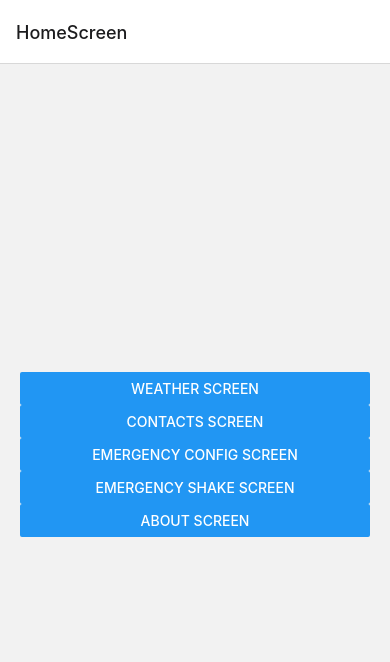
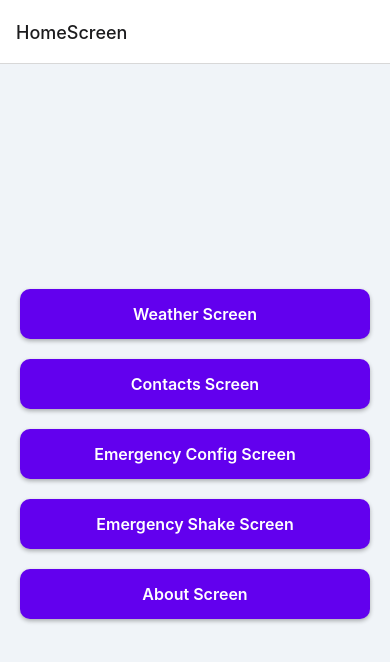
Before and after one commit to Noahdk06/Dai-funcionalidades, a React Native app: screen / in a window 390 px wide. Shown: the top 662 px of the page. Built offline with nearby package versions, Linux system fonts and the light colour scheme.

Commit message:
vudin roba codigos

```diff
--- a/src/screens/AboutScreen.js
+++ b/src/screens/AboutScreen.js
@@ -1,16 +1,46 @@
 import React from 'react';
-import { View, Text } from 'react-native';
-import QRCode from 'react-native-qrcode-svg';
+import { View, Text, StyleSheet, Image } from 'react-native';
 
 const AboutScreen = () => {
-  const qrValue = "Integrantes: Iván Frankowski, Noah Denenberg Korob y Uma Gotfryd";
+  // Ruta local de la imagen o URL remota
+  const imageSource = require('./img/ec.png'); // Para imagen local
+  // const imageSource = { uri: 'https://tu-imagen-url.com/logo.png' }; // Para imagen remota
 
   return (
-    <View style={{ flex: 1, justifyContent: 'center', alignItems: 'center' }}>
-      <Text>Acerca de la Aplicación</Text>
-      <QRCode value={qrValue} size={150} />
+    <View style={styles.container}>
+      <Text style={styles.title}>Acerca de la Aplicación</Text>
+      <Image source={imageSource} style={styles.image} />
+      <Text style={styles.subtitle}>Proyecto desarrollado por:</Text>
+      <Text style={styles.teamText}>Iván Frankowski, Noah Denenberg Korob, Uma Gotfryd</Text>
     </View>
   );
 };
 
+const styles = StyleSheet.create({
+  container: {
+    flex: 1,
+    justifyContent: 'center',
+    alignItems: 'center',
+    backgroundColor: '#f8f9fa', // Fondo suave
+    padding: 20,
+  },
+  title: {
+    fontSize: 24,
+    fontWeight: 'bold',
+    color: '#333',
+    marginBottom: 10,
+  },
+  subtitle: {
+    fontSize: 16,
+    color: '#555',
+    marginBottom: 15,
+  },
+  teamText: {
+    fontSize: 14,
+    color: '#777',
+    marginTop: 10,
+    textAlign: 'center',
+  },
+});
+
 export default AboutScreen;
--- a/src/screens/ContactsScreen.js
+++ b/src/screens/ContactsScreen.js
@@ -1,43 +1,147 @@
 import React, { useEffect, useState } from 'react';
-import { View, Text, FlatList, PermissionsAndroid, Platform } from 'react-native';
-import Contacts from 'react-native-contacts';
+import { View, Text, FlatList, StyleSheet, Alert, ActivityIndicator } from 'react-native';
+import * as Contacts from 'expo-contacts';
+import AsyncStorage from '@react-native-async-storage/async-storage';
+import { MaterialIcons } from '@expo/vector-icons';
 
-const ContactsScreen = () => {
+export default function ContactsScreen() {
   const [contacts, setContacts] = useState([]);
+  const [emergencyNumber, setEmergencyNumber] = useState('');
+  const [loading, setLoading] = useState(true);
 
   useEffect(() => {
-    const fetchContacts = async () => {
-      if (Platform.OS === 'android') {
-        const granted = await PermissionsAndroid.request(
-          PermissionsAndroid.PERMISSIONS.READ_CONTACTS
-        );
-        if (granted === PermissionsAndroid.RESULTS.GRANTED) {
-          Contacts.getAll().then(setContacts);
-        } else {
-          alert("Permiso de contactos denegado");
+    const fetchEmergencyNumber = async () => {
+      try {
+        const number = await AsyncStorage.getItem('emergencyNumber');
+        if (number) {
+          setEmergencyNumber(formatPhoneNumber(number));
         }
-      } else {
-        // En iOS, la solicitud de permisos de contactos se maneja automáticamente
-        Contacts.getAll().then(setContacts).catch(error => {
-          console.warn("No se pudo acceder a los contactos:", error);
-        });
+      } catch (error) {
+        console.error('Error al obtener el número de emergencia:', error);
       }
     };
 
+    fetchEmergencyNumber();
+  }, []);
+
+  useEffect(() => {
     fetchContacts();
   }, []);
 
+  const fetchContacts = async () => {
+    try {
+      const { status } = await Contacts.requestPermissionsAsync();
+      if (status === 'granted') {
+        const { data } = await Contacts.getContactsAsync({
+          fields: [Contacts.Fields.PhoneNumbers],
+        });
+        setContacts(data.length > 0 ? data : []);
+        if (data.length === 0) {
+          Alert.alert('No se encontraron contactos');
+        }
+      } else {
+        Alert.alert('Permiso para acceder a los contactos denegado');
+      }
+    } catch (error) {
+      console.error('Error al obtener los contactos:', error);
+    } finally {
+      setLoading(false);
+    }
+  };
+
+  const formatPhoneNumber = (phoneNumber) => {
+    const digitsOnly = phoneNumber.replace(/\D/g, '');
+    return digitsOnly.slice(-8);
+  };
+
+  const renderItem = ({ item }) => {
+    const originalPhoneNumber = item.phoneNumbers ? item.phoneNumbers[0].number : 'Sin número';
+    const formattedPhoneNumber = item.phoneNumbers ? formatPhoneNumber(item.phoneNumbers[0].number) : '';
+    const isEmergencyContact = formattedPhoneNumber === emergencyNumber;
+
+    return (
+      <View style={[styles.contactItem, isEmergencyContact && styles.emergencyContactItem]}>
+        <View style={styles.contactDetails}>
+          <Text style={styles.contactName}>{item.name}</Text>
+          <Text style={[styles.contactNumber, isEmergencyContact && styles.emergencyNumber]}>
+            {originalPhoneNumber}
+          </Text>
+        </View>
+        {isEmergencyContact && (
+          <MaterialIcons name="error" size={24} color="#e63946" style={styles.emergencyIcon} />
+        )}
+      </View>
+    );
+  };
+
   return (
-    <FlatList
-      data={contacts}
-      keyExtractor={(item) => item.recordID}
-      renderItem={({ item }) => (
-        <View style={{ padding: 10, borderBottomWidth: 1, borderColor: '#ddd' }}>
-          <Text>{item.givenName} {item.familyName} - {item.phoneNumbers[0]?.number || 'Sin número de teléfono'}</Text>
-        </View>
+    <View style={styles.container}>
+      {loading ? (
+        <ActivityIndicator size="large" color="#6200ee" />
+      ) : contacts.length === 0 ? (
+        <Text style={styles.noContactsText}>No hay contactos disponibles</Text>
+      ) : (
+        <FlatList
+          data={contacts}
+          keyExtractor={(item) => item.id}
+          renderItem={renderItem}
+          contentContainerStyle={styles.contactList}
+        />
       )}
-    />
+    </View>
   );
-};
+}
 
-export default ContactsScreen;
+const styles = StyleSheet.create({
+  container: {
+    flex: 1,
+    backgroundColor: '#f0f4f8',
+    padding: 10,
+  },
+  contactList: {
+    paddingBottom: 20,
+  },
+  contactItem: {
+    flexDirection: 'row',
+    alignItems: 'center',
+    padding: 15,
+    marginVertical: 5,
+    backgroundColor: '#ffffff',
+    borderRadius: 10,
+    shadowColor: '#000',
+    shadowOffset: { width: 0, height: 2 },
+    shadowOpacity: 0.15,
+    shadowRadius: 4,
+    elevation: 5,
+  },
+  emergencyContactItem: {
+    borderColor: '#e63946',
+    borderWidth: 1,
+  },
+  contactDetails: {
+    flex: 1,
+  },
+  contactName: {
+    fontSize: 18,
+    fontWeight: '600',
+    color: '#2a2a2a',
+    marginBottom: 5,
+  },
+  contactNumber: {
+    fontSize: 16,
+    color: '#555',
+  },
+  emergencyNumber: {
+    color: '#e63946',
+    fontWeight: 'bold',
+  },
+  emergencyIcon: {
+    marginLeft: 10,
+  },
+  noContactsText: {
+    textAlign: 'center',
+    fontSize: 18,
+    color: '#555',
+    marginTop: 20,
+  },
+});
--- a/src/screens/DateAndWeatherScreen.js
+++ b/src/screens/DateAndWeatherScreen.js
@@ -1,38 +1,162 @@
 import React, { useState, useEffect } from 'react';
-import { View, Text } from 'react-native';
+import { View, Text, StyleSheet, ActivityIndicator, Animated, Alert } from 'react-native';
 import * as Location from 'expo-location';
 import axios from 'axios';
 
-const DateAndWeatherScreenWeatherScreen = () => {
-  const [time, setTime] = useState('');
-  const [temperature, setTemperature] = useState('');
+const DateAndWeatherScreen = () => {
+  const [location, setLocation] = useState(null);
+  const [temperature, setTemperature] = useState(null);
+  const [dateTime, setDateTime] = useState(null);
+  const [loading, setLoading] = useState(true);
+  const [errorMsg, setErrorMsg] = useState(null);
+  const [scale] = useState(new Animated.Value(1)); // Animación de escala
 
   useEffect(() => {
-    const fetchWeather = async () => {
-      const location = await Location.getCurrentPositionAsync({});
-      const { latitude, longitude } = location.coords;
-
-      const response = await axios.get(`https://api.openweathermap.org/data/2.5/weather?lat=${latitude}&lon=${longitude}&appid=YOUR_API_KEY&units=metric`);
-      setTemperature(response.data.main.temp);
+    const updateDateTime = () => {
+      const now = new Date();
+      const optionsDate = { year: 'numeric', month: 'long', day: 'numeric' };
+      const optionsTime = { hour: '2-digit', minute: '2-digit', second: '2-digit' };
+      setDateTime({
+        date: now.toLocaleDateString('es-ES', optionsDate),
+        time: now.toLocaleTimeString('es-ES', optionsTime),
+      });
     };
 
-    const updateTime = () => {
-      const date = new Date();
-      setTime(date.toLocaleTimeString());
+    const requestLocationPermission = async () => {
+      const { status } = await Location.requestForegroundPermissionsAsync();
+      if (status !== 'granted') {
+        setErrorMsg('No se otorgaron permisos para acceder a la ubicación.');
+        Alert.alert('Permiso denegado', 'No se puede acceder a la ubicación.');
+        setLoading(false);
+        return;
+      }
+      fetchLocation();
     };
 
-    updateTime();
-    fetchWeather();
-    const interval = setInterval(updateTime, 1000);
+    const fetchLocation = async () => {
+      try {
+        const loc = await Location.getCurrentPositionAsync({});
+        setLocation(loc);
+        const { latitude, longitude } = loc.coords;
+        fetchWeather(latitude, longitude);
+      } catch (error) {
+        setErrorMsg('Error al obtener la ubicación');
+        setLoading(false);
+      }
+    };
+
+    const fetchWeather = async (latitude, longitude) => {
+      const apiKey = '989614a8f5ad010e430304b554547c1b'; // Reemplaza con tu propia clave
+      const url = `https://api.openweathermap.org/data/2.5/weather?lat=${latitude}&lon=${longitude}&appid=${apiKey}&units=metric`;
+      try {
+        const response = await axios.get(url);
+        setTemperature(response.data.main.temp);
+      } catch (error) {
+        setErrorMsg('No se pudo obtener la información del clima.');
+      }
+      setLoading(false);
+    };
+
+    updateDateTime();
+    const interval = setInterval(updateDateTime, 1000);
+    requestLocationPermission();
+
     return () => clearInterval(interval);
-  }, []);
+  }, [scale]);
+
+  const getTemperatureColor = (temp) => {
+    if (temp <= 0) return '#74b9ff'; // Azul frío
+    if (temp <= 15) return '#55efc4'; // Verde suave
+    if (temp <= 30) return '#fdcb6e'; // Amarillo cálido
+    return '#e17055'; // Naranja cálido
+  };
+
+  if (loading) {
+    return <ActivityIndicator size="large" color="#55efc4" style={styles.loader} />;
+  }
 
   return (
-    <View>
-      <Text>Hora Actual: {time}</Text>
-      <Text>Temperatura: {temperature} °C</Text>
+    <View style={styles.container}>
+      <Text style={styles.title}>Clima y Hora Actual</Text>
+
+      {temperature !== null ? (
+        <Animated.Text
+          style={[styles.temperature, { color: getTemperatureColor(temperature), transform: [{ scale }] }]}
+        >
+          {temperature.toFixed(1)}°C
+        </Animated.Text>
+      ) : (
+        <Text style={styles.text}>Temperatura no disponible</Text>
+      )}
+
+      {dateTime ? (
+        <View style={styles.dateTimeContainer}>
+          <Text style={styles.date}>{dateTime.date}</Text>
+          <Text style={styles.time}>{dateTime.time}</Text>
+        </View>
+      ) : (
+        <Text style={styles.text}>Fecha y Hora no disponible</Text>
+      )}
+
+      {errorMsg && <Text style={styles.error}>{errorMsg}</Text>}
     </View>
   );
 };
 
-export default DateAndWeatherScreenWeatherScreen;
+const styles = StyleSheet.create({
+  container: {
+    flex: 1,
+    justifyContent: 'center',
+    alignItems: 'center',
+    backgroundColor: '#2d3436', // Fondo oscuro
+    padding: 20,
+  },
+  title: {
+    fontSize: 32,
+    fontWeight: '600',
+    color: '#ffffff', // Título blanco
+    marginBottom: 30,
+    fontFamily: 'sans-serif-condensed',
+  },
+  location: {
+    fontSize: 18,
+    color: '#55efc4', // Verde suave para la ubicación
+    marginBottom: 10,
+  },
+  text: {
+    fontSize: 18,
+    color: '#ffffff',
+    marginBottom: 10,
+  },
+  temperature: {
+    fontSize: 72,
+    fontWeight: '700',
+    marginBottom: 30,
+    fontFamily: 'Arial',
+  },
+  dateTimeContainer: {
+    alignItems: 'center',
+    marginTop: 20,
+  },
+  date: {
+    fontSize: 20,
+    color: '#ffffff', // Blanco para la fecha
+    marginBottom: 5,
+  },
+  time: {
+    fontSize: 24,
+    color: '#ffffff', // Blanco para la hora
+  },
+  loader: {
+    flex: 1,
+    justifyContent: 'center',
+    alignItems: 'center',
+  },
+  error: {
+    color: '#e17055', // Naranja para mensajes de error
+    fontSize: 18,
+    marginTop: 20,
+  },
+});
+
+export default DateAndWeatherScreen;
--- a/src/screens/EmergencyConfigScreen.js
+++ b/src/screens/EmergencyConfigScreen.js
@@ -1,5 +1,5 @@
 import React, { useState, useEffect } from 'react';
-import { View, TextInput, Button, Text } from 'react-native';
+import { View, TextInput, Button, Text, StyleSheet, Alert, TouchableOpacity } from 'react-native';
 import AsyncStorage from '@react-native-async-storage/async-storage';
 
 const EmergencyConfigScreen = () => {
@@ -15,21 +15,71 @@ const EmergencyConfigScreen = () => {
 
   const savePhone = async () => {
     await AsyncStorage.setItem('emergencyPhone', phone);
-    alert('Número guardado!');
+    Alert.alert('Número guardado!');
   };
 
   return (
-    <View>
-      <Text>Configura Número de Emergencia:</Text>
+    <View style={styles.container}>
+      <Text style={styles.title}>Configura Número de Emergencia:</Text>
       <TextInput
+        style={styles.input}
         keyboardType="phone-pad"
         placeholder="Número de Emergencia"
+        placeholderTextColor="#aaa"
         value={phone}
         onChangeText={setPhone}
       />
-      <Button title="Guardar Número" onPress={savePhone} />
+      <TouchableOpacity style={styles.saveButton} onPress={savePhone}>
+        <Text style={styles.buttonText}>Guardar Número</Text>
+      </TouchableOpacity>
     </View>
   );
 };
 
+const styles = StyleSheet.create({
+  container: {
+    flex: 1,
+    justifyContent: 'center',
+    alignItems: 'center',
+    paddingHorizontal: 20,
+    backgroundColor: '#f0f4f8', // Fondo suave
+  },
+  title: {
+    fontSize: 22,
+    fontWeight: '600',
+    color: '#333',
+    marginBottom: 20,
+  },
+  input: {
+    width: '100%',
+    padding: 15,
+    fontSize: 16,
+    backgroundColor: '#fff',
+    borderRadius: 8,
+    borderWidth: 1,
+    borderColor: '#ddd',
+    marginBottom: 20,
+    shadowColor: '#000',
+    shadowOpacity: 0.1,
+    shadowOffset: { width: 0, height: 1 },
+    elevation: 3,
+  },
+  saveButton: {
+    width: '100%',
+    paddingVertical: 15,
+    backgroundColor: '#6200ee',
+    borderRadius: 8,
+    alignItems: 'center',
+    shadowColor: '#000',
+    shadowOpacity: 0.3,
+    shadowOffset: { width: 0, height: 2 },
+    elevation: 5,
+  },
+  buttonText: {
+    color: '#fff',
+    fontSize: 16,
+    fontWeight: 'bold',
+  },
+});
+
 export default EmergencyConfigScreen;
--- a/src/screens/EmergencyShakeScreen.js
+++ b/src/screens/EmergencyShakeScreen.js
@@ -1,5 +1,5 @@
 import React, { useEffect } from 'react';
-import { View, Text, Alert } from 'react-native';
+import { View, Text, Alert, StyleSheet, Image } from 'react-native';
 import * as SMS from 'expo-sms';
 import AsyncStorage from '@react-native-async-storage/async-storage';
 import { Accelerometer } from 'expo-sensors';
@@ -21,10 +21,36 @@ const EmergencyShakeScreen = () => {
   }, []);
 
   return (
-    <View>
-      <Text>Agita el teléfono para enviar un mensaje de emergencia</Text>
+    <View style={styles.container}>
+      <Image
+        source={{ uri: 'https://img.icons8.com/fluency/96/emergency.png' }}
+        style={styles.icon}
+      />
+      <Text style={styles.text}>Agita el teléfono para enviar un mensaje de emergencia</Text>
     </View>
   );
 };
 
+const styles = StyleSheet.create({
+  container: {
+    flex: 1,
+    justifyContent: 'center',
+    alignItems: 'center',
+    padding: 20,
+    backgroundColor: '#ffebee',
+  },
+  text: {
+    fontSize: 18,
+    fontWeight: 'bold',
+    color: '#d32f2f',
+    textAlign: 'center',
+    marginTop: 20,
+  },
+  icon: {
+    width: 100,
+    height: 100,
+    marginBottom: 20,
+  },
+});
+
 export default EmergencyShakeScreen;
--- a/src/screens/HomeScreen.js
+++ b/src/screens/HomeScreen.js
@@ -1,29 +1,26 @@
 import React from 'react';
-import { View, Button, StyleSheet } from 'react-native';
+import { View, Button, StyleSheet, TouchableOpacity, Text } from 'react-native';
 
 const HomeScreen = ({ navigation }) => {
+  const screens = [
+    { title: "Weather Screen", route: "DateAndWeatherScreen" },
+    { title: "Contacts Screen", route: "ContactsScreen" },
+    { title: "Emergency Config Screen", route: "EmergencyConfigScreen" },
+    { title: "Emergency Shake Screen", route: "EmergencyShakeScreen" },
+    { title: "About Screen", route: "AboutScreen" },
+  ];
+
   return (
     <View style={styles.container}>
-      <Button
-        title="Weather Screen"
-        onPress={() => navigation.navigate('DateAndWeatherScreen')}
-      />
-      <Button
-        title="Contacts Screen"
-        onPress={() => navigation.navigate('ContactsScreen')}
-      />
-      <Button
-        title="Emergency Config Screen"
-        onPress={() => navigation.navigate('EmergencyConfigScreen')}
-      />
-      <Button
-        title="Emergency Shake Screen"
-        onPress={() => navigation.navigate('EmergencyShakeScreen')}
-      />
-      <Button
-        title="About Screen"
-        onPress={() => navigation.navigate('AboutScreen')}
-      />
+      {screens.map((screen, index) => (
+        <TouchableOpacity
+          key={index}
+          style={styles.button}
+          onPress={() => navigation.navigate(screen.route)}
+        >
+          <Text style={styles.buttonText}>{screen.title}</Text>
+        </TouchableOpacity>
+      ))}
     </View>
   );
 };
@@ -32,10 +29,27 @@ const styles = StyleSheet.create({
   container: {
     flex: 1,
     justifyContent: 'center',
+    alignItems: 'center',
     padding: 20,
+    backgroundColor: '#f0f4f8', // Fondo suave
   },
   button: {
+    width: '100%',
+    paddingVertical: 15,
     marginVertical: 10,
+    backgroundColor: '#6200ee', // Color moderno
+    borderRadius: 10,
+    shadowColor: '#000',
+    shadowOffset: { width: 0, height: 2 },
+    shadowOpacity: 0.3,
+    shadowRadius: 4,
+    elevation: 5,
+    alignItems: 'center',
+  },
+  buttonText: {
+    color: '#fff',
+    fontSize: 16,
+    fontWeight: '600',
   },
 });
 
```
Also changed, not shown: package.json (+7 -0 lines), src/img/ec.png (added), 1 other file (tests, documents, lock files or other folders).
